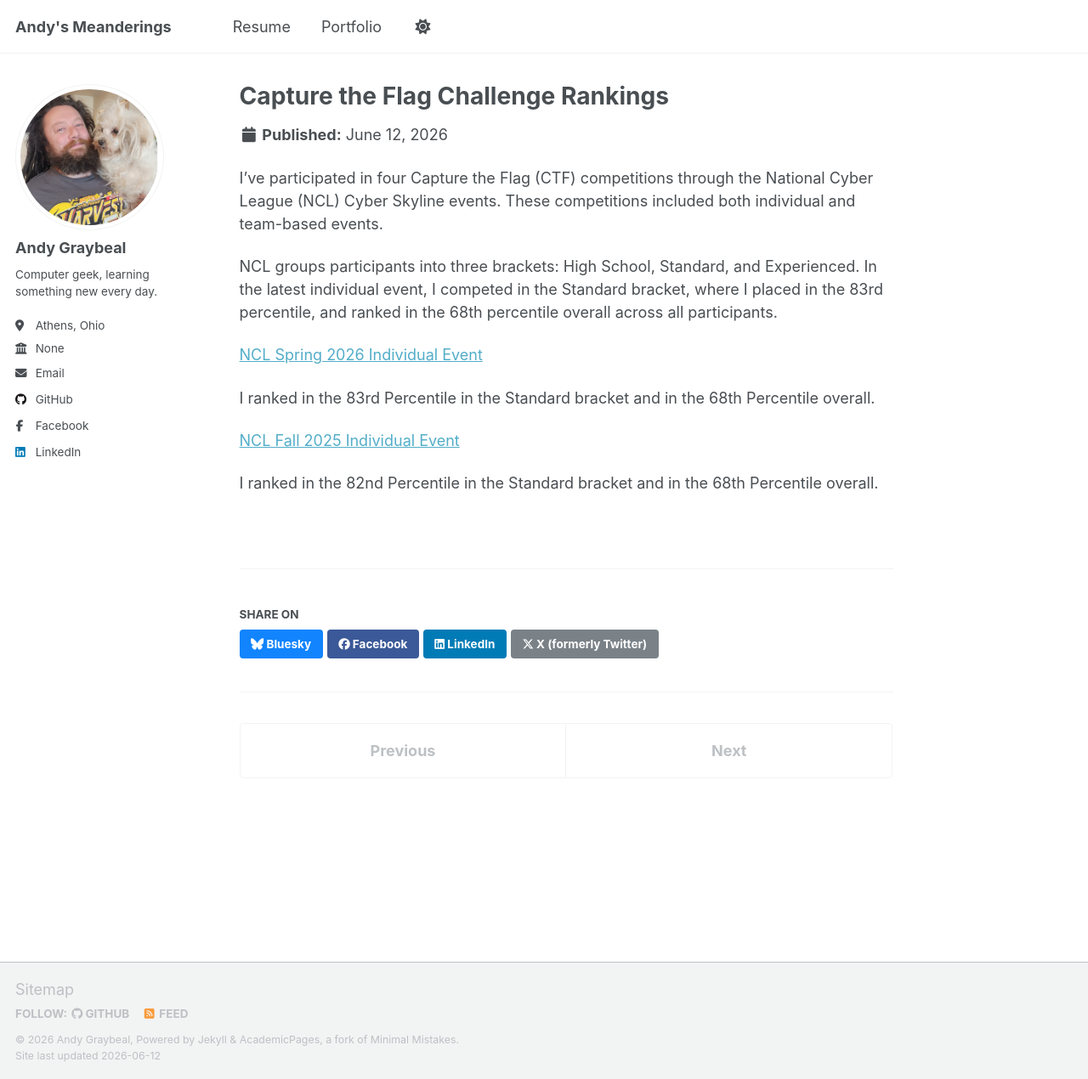
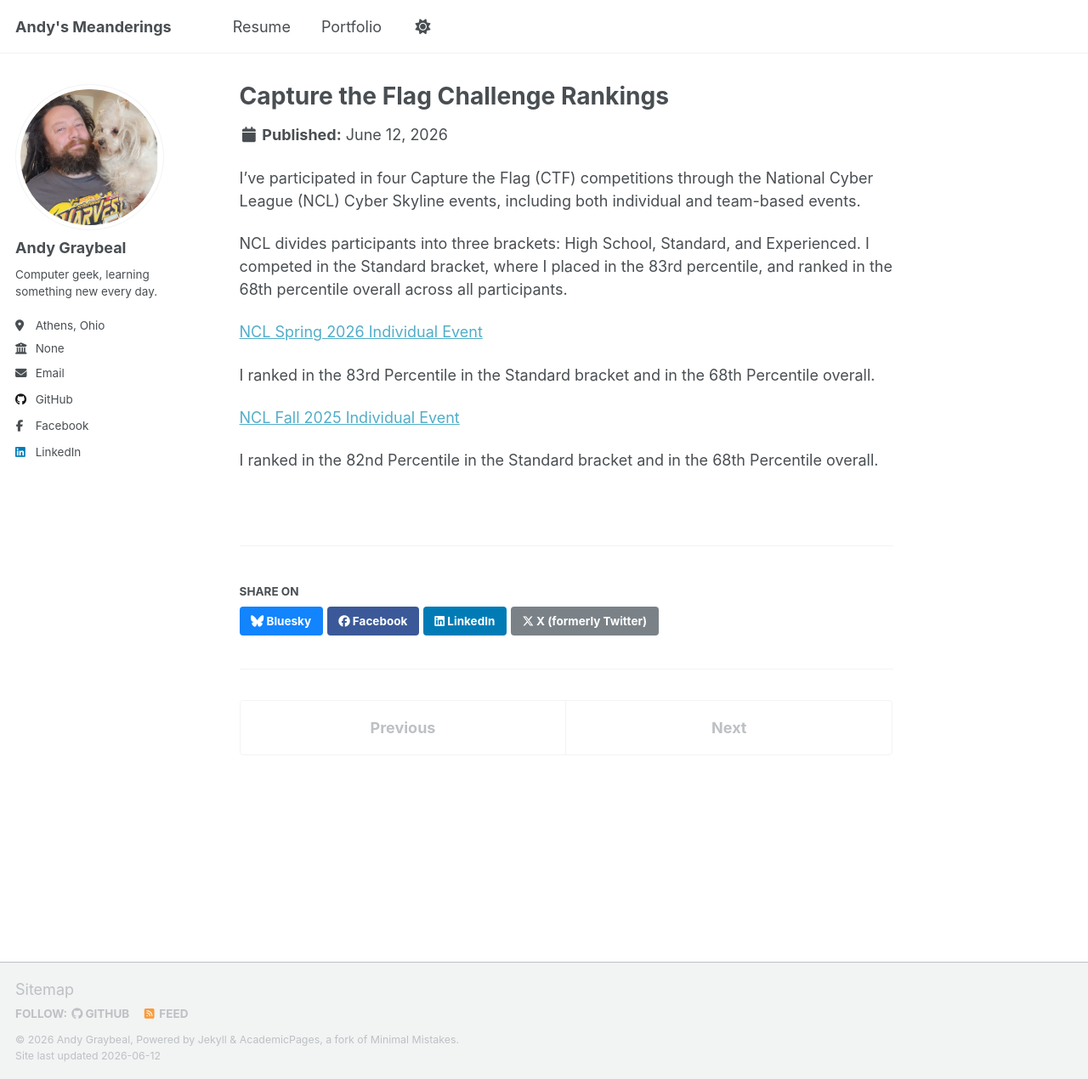
Before and after one commit to andy-graybeal/andy-graybeal.github.io, a Jekyll site: the page built from _portfolio/CTF_Challenges.md, in a window 1280 px wide and 1270 px high. Shown: the whole window at 85% size. Built offline with Jekyll 4.4.1, drawn with Linux system fonts in a browser that asks for light colours; a script that is not in the unit is left out.

Commit message:
Update CTF_Challenges.md

```diff
--- a/_portfolio/CTF_Challenges.md
+++ b/_portfolio/CTF_Challenges.md
@@ -4,9 +4,9 @@ excerpt: "Rankings I've gotten at CTFs"
 collection: portfolio
 ---
 
-I’ve participated in four Capture the Flag (CTF) competitions through the National Cyber League (NCL) Cyber Skyline events. These competitions included both individual and team-based events.
+I’ve participated in four Capture the Flag (CTF) competitions through the National Cyber League (NCL) Cyber Skyline events, including both individual and team-based events.
 
-NCL groups participants into three brackets: High School, Standard, and Experienced. In the latest individual event, I competed in the Standard bracket, where I placed in the 83rd percentile, and ranked in the 68th percentile overall across all participants.
+NCL divides participants into three brackets: High School, Standard, and Experienced. I competed in the Standard bracket, where I placed in the 83rd percentile, and ranked in the 68th percentile overall across all participants.
 
 
 [NCL Spring 2026 Individual Event](/NCL-CyberSkyline-Report-Spring-2026)
```
